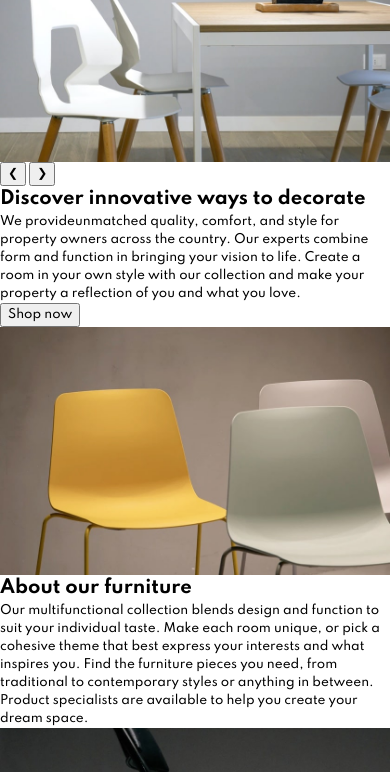
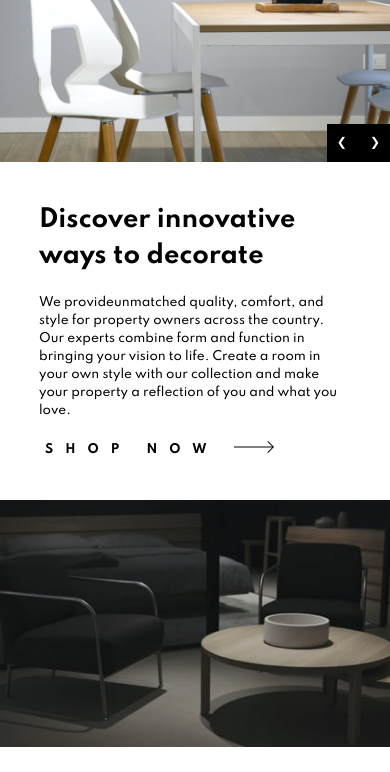
Before and after one commit to abe-m1/room-homepage, a website: page index.html in a window 390 px wide. Shown: the part 86-858 px from the top of the page. Drawn offline with Linux system fonts and the light colour scheme.

Commit message:
mobile layout

```diff
--- a/index.html
+++ b/index.html
@@ -32,9 +32,62 @@
         </div>
       </header>
     </nav>
-    <div><img src="/images/desktop-image-hero-1.jpg" alt="" /></div>
-    <button class="prev">&#10094;</button>
-    <button class="next">&#10095;</button>
+    <div class="hero-section">
+      <picture class="image-slide">
+        <source
+          media="(min-width:375px)"
+          srcset="/images/desktop-image-hero-1.jpg"
+        />
+        <!-- <source
+          media="(min-width:375px)"
+          srcset="/images/mobile-image-hero-1.jpg"
+        /> -->
+        <img
+          src="images/mobile-image-hero-1.jpg"
+          alt="Flowers"
+          style="width: auto"
+        />
+      </picture>
+
+      <!-- <img class="image-slide" src="/images/mobile-image-hero-1.jpg" alt="" /> -->
+      <picture class="image-slide">
+        <source
+          media="(min-width:375px)"
+          srcset="/images/desktop-image-hero-2.jpg"
+        />
+        <!-- <source
+          media="(min-width:375px)"
+          srcset="/images/mobile-image-hero-1.jpg"
+        /> -->
+        <img
+          src="images/mobile-image-hero-2.jpg"
+          alt="Flowers"
+          style="width: auto"
+        />
+      </picture>
+      <!-- <img class="image-slide" src="/images/mobile-image-hero-2.jpg" alt="" /> -->
+      <picture class="image-slide">
+        <source
+          media="(min-width:375px)"
+          srcset="/images/desktop-image-hero-3.jpg"
+        />
+        <!-- <source
+          media="(min-width:375px)"
+          srcset="/images/mobile-image-hero-1.jpg"
+        /> -->
+        <img
+          src="images/mobile-image-hero-3.jpg"
+          alt="Flowers"
+          style="width: auto"
+        />
+      </picture>
+      <!-- <img class="image-slide" src="/images/mobile-image-hero-3.jpg" alt="" /> -->
+      <div class="arrow-container">
+        <button class="prev">&#10094;</button>
+        <button class="next">&#10095;</button>
+      </div>
+    </div>
+
     <div class="slide">
       <h2>Discover innovative ways to decorate</h2>
       <p>
@@ -43,7 +96,9 @@
         your vision to life. Create a room in your own style with our collection
         and make your property a reflection of you and what you love.
       </p>
-      <button>Shop now</button>
+      <button>
+        Shop now <img class="arrow" src="/images/icon-arrow.svg" alt="" />
+      </button>
     </div>
     <div class="slide">
       <h2>We are available all across the globe</h2>
@@ -53,7 +108,9 @@
         throughout the country. Find the branch nearest you using our store
         locator. Any questions? Don't hesitate to contact us today.
       </p>
-      <button>Shop now</button>
+      <button>
+        Shop now <img class="arrow" src="/images/icon-arrow.svg" alt="" />
+      </button>
     </div>
     <div class="slide">
       <h2>Manufactured with the best materials</h2>
@@ -64,12 +121,14 @@
         experience in this industry, we understand what customers want for their
         home and office.
       </p>
-      <button>Shop now</button>
+      <button>
+        Shop now <img class="arrow" src="/images/icon-arrow.svg" alt="" />
+      </button>
     </div>
     <div>
-      <img src="/images/desktop-image-hero-2.jpg" alt="" />
+      <img src="/images/image-about-dark.jpg" alt="" />
     </div>
-    <div>
+    <div class="bottom-content">
       <h2>About our furniture</h2>
       <p>
         Our multifunctional collection blends design and function to suit your
@@ -81,7 +140,7 @@
       </p>
     </div>
     <div>
-      <img src="/images/desktop-image-hero-3.jpg" alt="" />
+      <img src="/images/image-about-light.jpg" alt="" />
     </div>
 
     <div class="attribution">
--- a/js/main.js
+++ b/js/main.js
@@ -15,6 +15,7 @@ function plusDivs(n) {
 function showDivs(n) {
   let i;
   const slides = document.getElementsByClassName('slide');
+  const imageSlides = document.getElementsByClassName('image-slide');
   if (n > slides.length) {
     slideIndex = 1;
   }
@@ -23,8 +24,10 @@ function showDivs(n) {
   }
   for (i = 0; i < slides.length; i++) {
     slides[i].style.display = 'none';
+    imageSlides[i].style.display = 'none';
   }
   slides[slideIndex - 1].style.display = 'block';
+  imageSlides[slideIndex - 1].style.display = 'block';
 }
 
 hamburgerToggle.addEventListener('click', () => {
--- a/scss/main.scss
+++ b/scss/main.scss
@@ -32,8 +32,10 @@ body {
   position: absolute;
   width: 100%;
   display: flex;
-  justify-content: space-between;
+  justify-content: flex-start;
   align-items: center;
+  z-index: 1;
+  padding-top: 4rem;
 
   @include respond(tab-port) {
     width: 100%;
@@ -183,6 +185,10 @@ body {
   }
 }
 
+.fa-bars:before {
+  color: white;
+}
+
 .nav-container {
   display: none;
 }
@@ -200,6 +206,58 @@ body {
   z-index: 999;
 }
 
+//end of nav
+.hero-section {
+  position: relative;
+}
+
+.prev,
+.next {
+  background-color: black;
+  color: white;
+  border: none;
+  padding: 1rem;
+  outline: none;
+}
+
+.slide,
+.bottom-content {
+  width: 80%;
+  margin: auto;
+  padding-top: 4rem;
+  padding-bottom: 4rem;
+
+  h2 {
+    margin-bottom: 2rem;
+    font-size: 2.4rem;
+  }
+
+  p {
+    margin-bottom: 2rem;
+  }
+
+  button {
+    outline: none;
+    border: none;
+    background-color: transparent;
+    text-transform: uppercase;
+    font-weight: 700;
+    letter-spacing: 1.2rem;
+  }
+}
+
+.arrow {
+  display: inline-block;
+}
+
+.arrow-container {
+  background-color: black;
+  color: white;
+  position: absolute;
+  right: 0px;
+  bottom: 0px;
+}
+
 .attribution {
   font-size: 11px;
   text-align: center;
```
Also changed, not shown: css/style.css.
